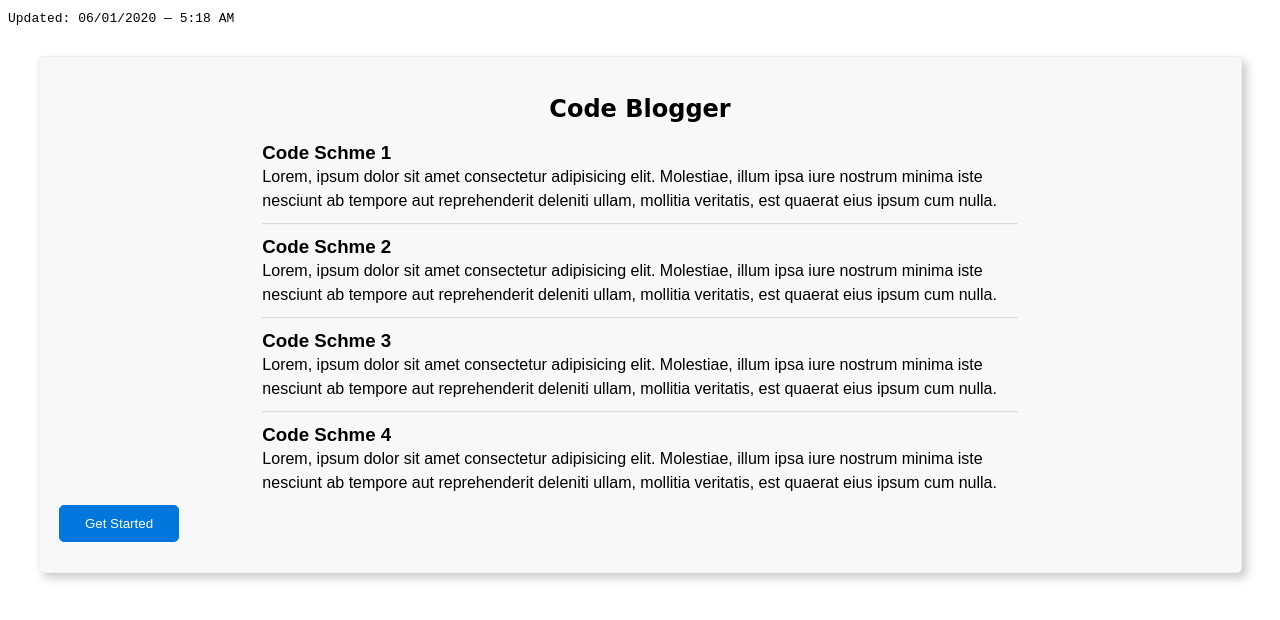
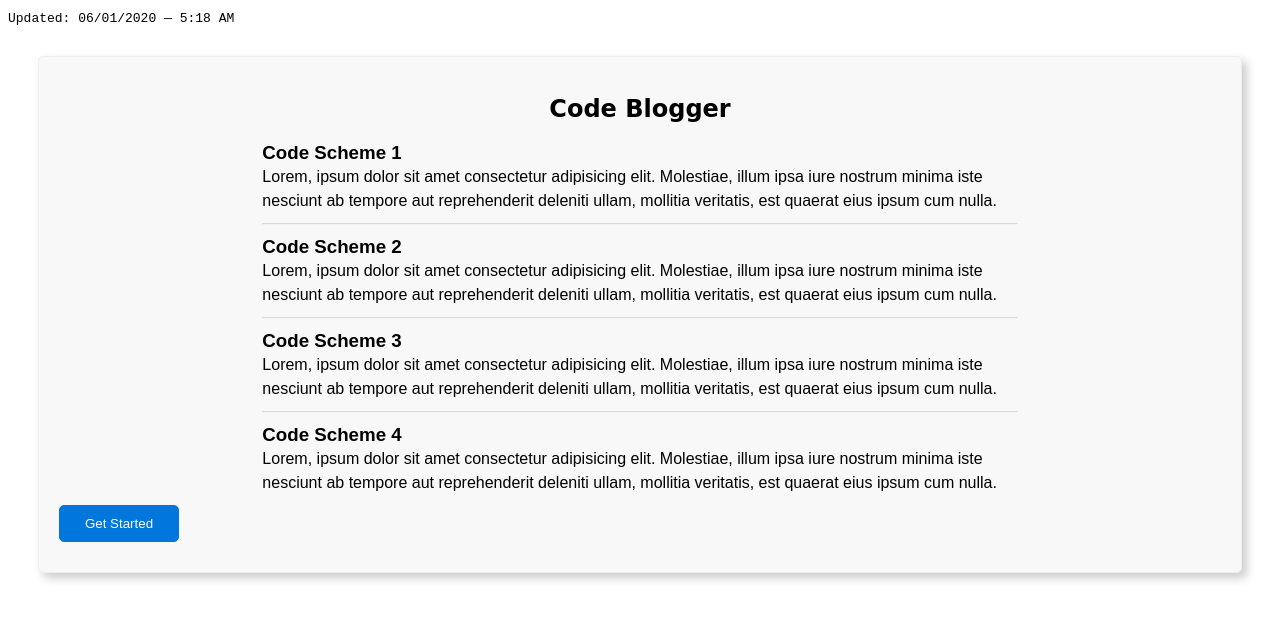
Before and after one commit to bellobiz/Simple-page, a plain HTML site: page index.html in a window 1280 px wide. Drawn offline with Linux system fonts and the light colour scheme.

Commit message:
Commit changes to heading elements

```diff
--- a/index.html
+++ b/index.html
@@ -15,18 +15,18 @@
   <section>
     <h1>Code Blogger</h1>
     <article>
-      <h3>Code Schme 1</h3>
+      <h3>Code Scheme 1</h3>
 
       <p>Lorem, ipsum dolor sit amet consectetur adipisicing elit. Molestiae, illum ipsa iure nostrum minima iste nesciunt ab tempore aut reprehenderit deleniti ullam, mollitia veritatis, est quaerat eius ipsum cum nulla.</p>
       <hr>
-      <h3>Code Schme 2</h3>
+      <h3>Code Scheme 2</h3>
 
       <p>Lorem, ipsum dolor sit amet consectetur adipisicing elit. Molestiae, illum ipsa iure nostrum minima iste nesciunt ab tempore aut reprehenderit deleniti ullam, mollitia veritatis, est quaerat eius ipsum cum nulla.</p>
       <hr>
-      <h3>Code Schme 3</h3>
+      <h3>Code Scheme 3</h3>
       <p>Lorem, ipsum dolor sit amet consectetur adipisicing elit. Molestiae, illum ipsa iure nostrum minima iste nesciunt ab tempore aut reprehenderit deleniti ullam, mollitia veritatis, est quaerat eius ipsum cum nulla.</p>
       <hr>
-      <h3>Code Schme 4</h3>
+      <h3>Code Scheme 4</h3>
       <p>Lorem, ipsum dolor sit amet consectetur adipisicing elit. Molestiae, illum ipsa iure nostrum minima iste nesciunt ab tempore aut reprehenderit deleniti ullam, mollitia veritatis, est quaerat eius ipsum cum nulla.</p>
     </article>
       <button><a href="#">Get Started<a></button>
```
